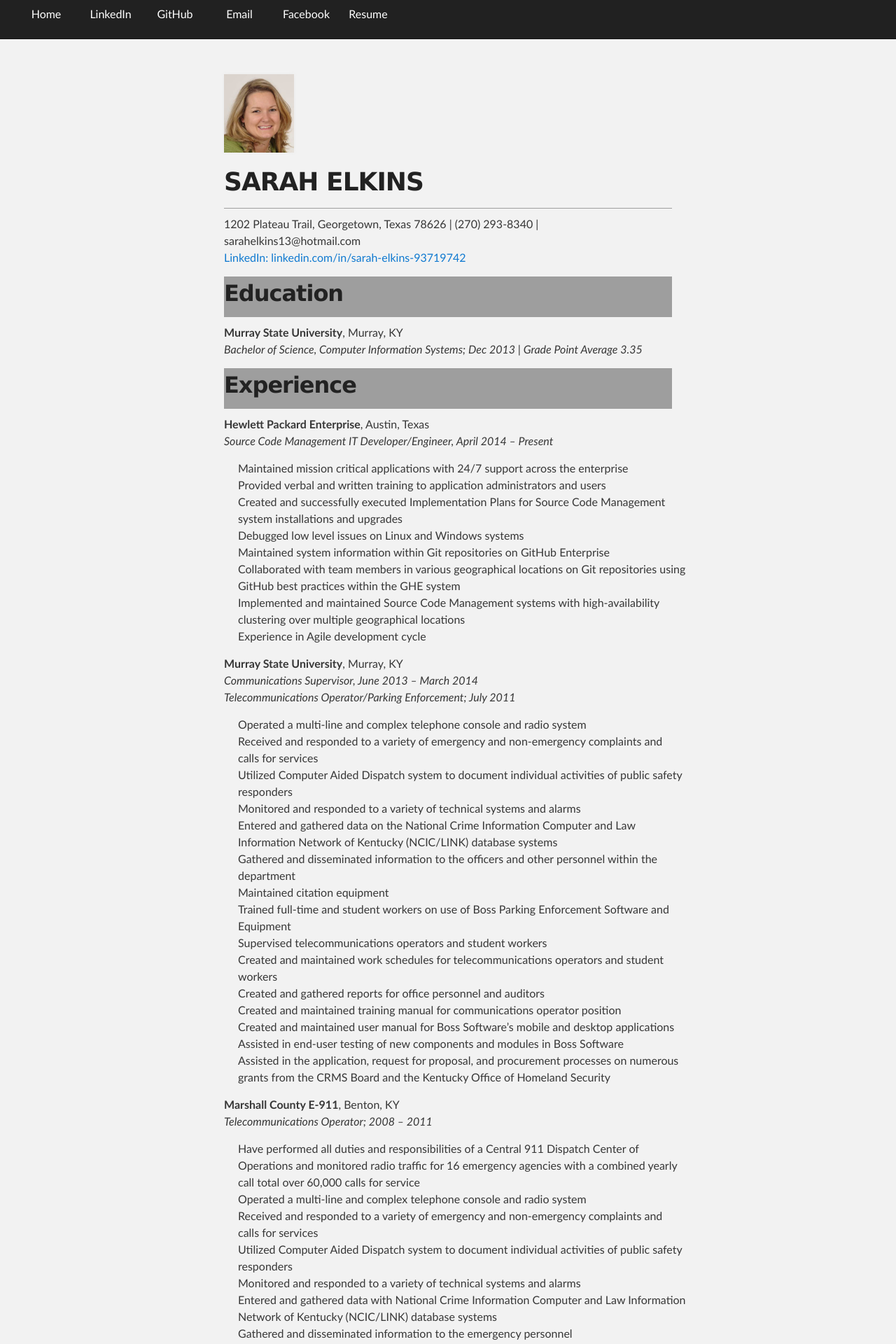
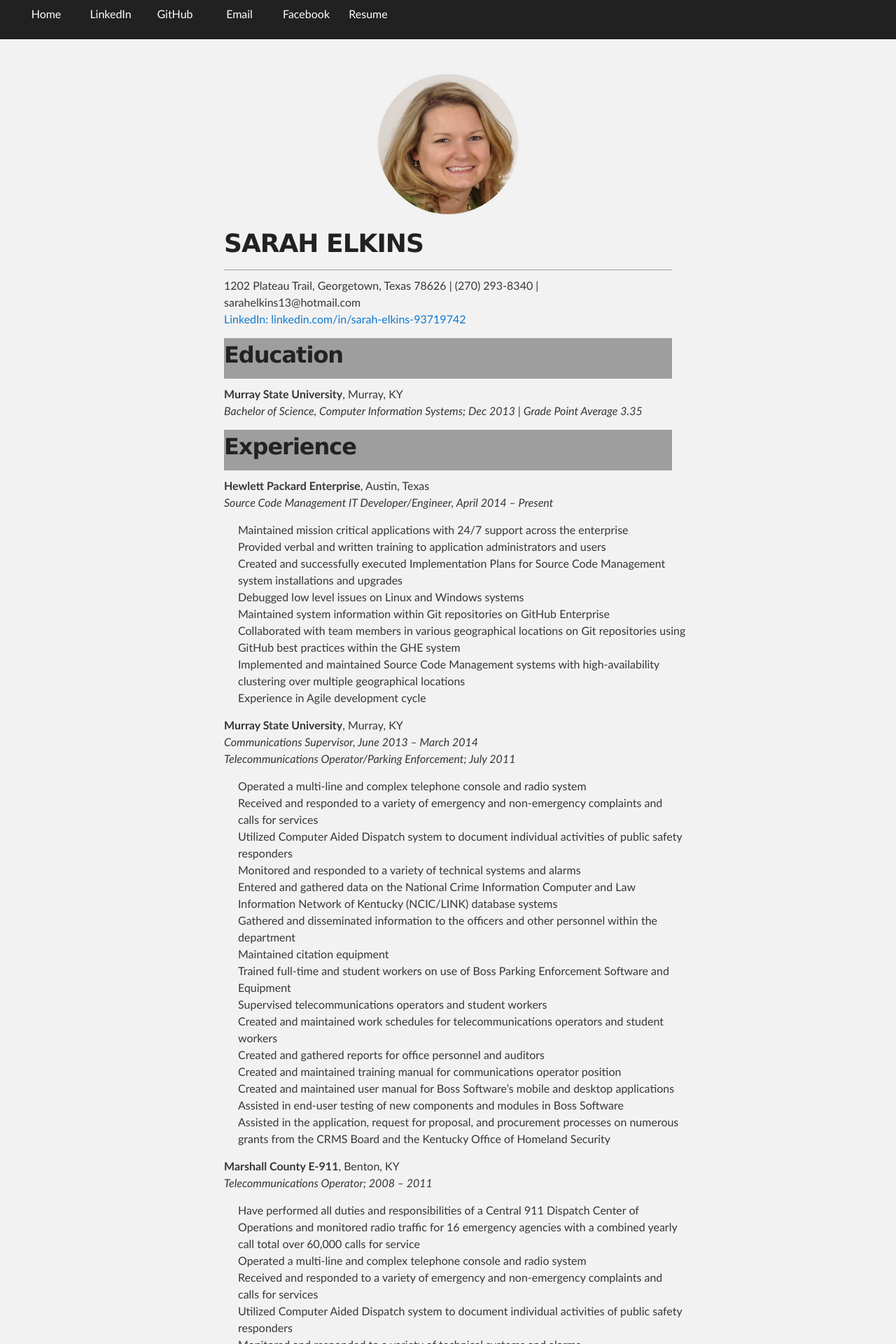
Before and after one commit to selkins13/selkins13.github.io, a Jekyll site: the page built from SarahElkinsResume.md, in a window 1280 px wide. Shown: the top 1920 px of the page at 70% size. Built offline with Jekyll 4.4.1, drawn with Linux system fonts in a browser that asks for light colours; grey boxes are pictures that could not be loaded.

Commit message:
resume picture

```diff
--- a/SarahElkinsResume.md
+++ b/SarahElkinsResume.md
@@ -4,7 +4,7 @@
 subtitle: Resume
 ---
 
-<img src="./assets/images/HeadShot.jpg" width="100">
+<img align="middle" src="./assets/images/HeadShot.jpg" alt="Sarah Elkins" style="border-radius:50%; display:block; margin:auto;" width="200" height="200">
 
 # SARAH ELKINS
 ***
```
